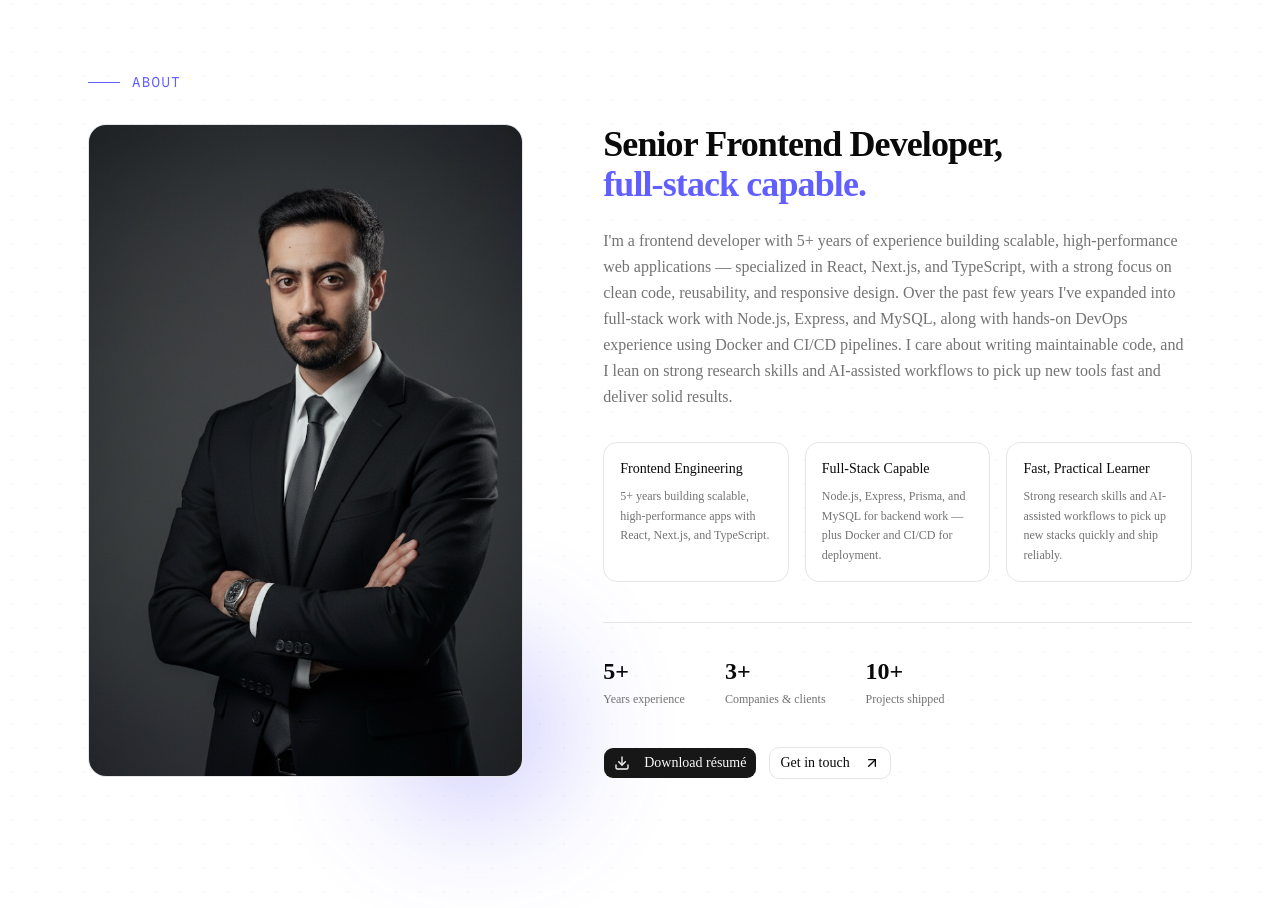
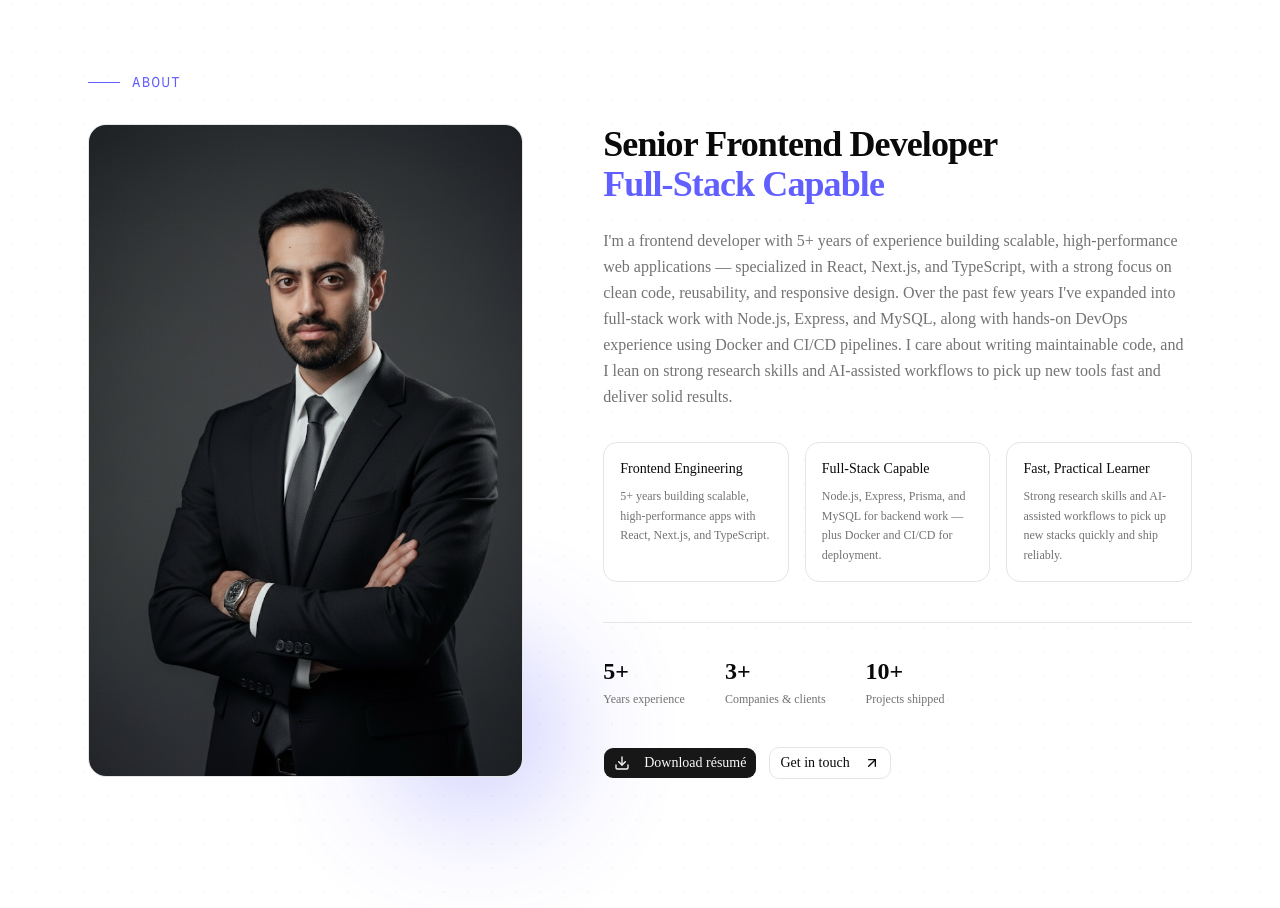
Before and after one commit to mohammad-hormati/portfolio, a Next.js app: page / in a window 1280 px wide. Shown: the part 920-1828 px from the top of the page. Built offline with nearby package versions, Linux system fonts and the light colour scheme.

Commit message:
fix: edit text in about section

```diff
--- a/src/components/sections/AboutSection.tsx
+++ b/src/components/sections/AboutSection.tsx
@@ -75,8 +75,8 @@ export default function AboutSection() {
           <div>
             <FadeIn delay={0.15}>
               <h2 className="text-2xl sm:text-4xl font-semibold tracking-tight text-balance">
-                Senior Frontend Developer,
-                <span className="text-brand"> full-stack capable.</span>
+                Senior Frontend Developer
+                <span className="text-brand"> Full-Stack Capable</span>
               </h2>
             </FadeIn>
 
```
